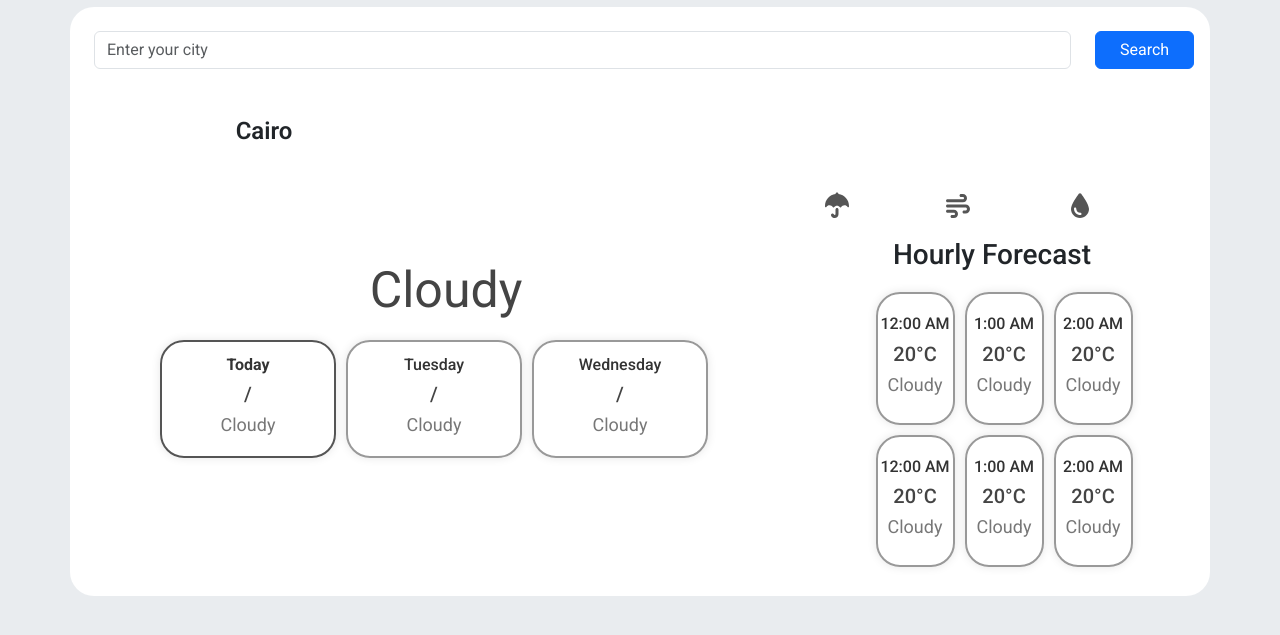
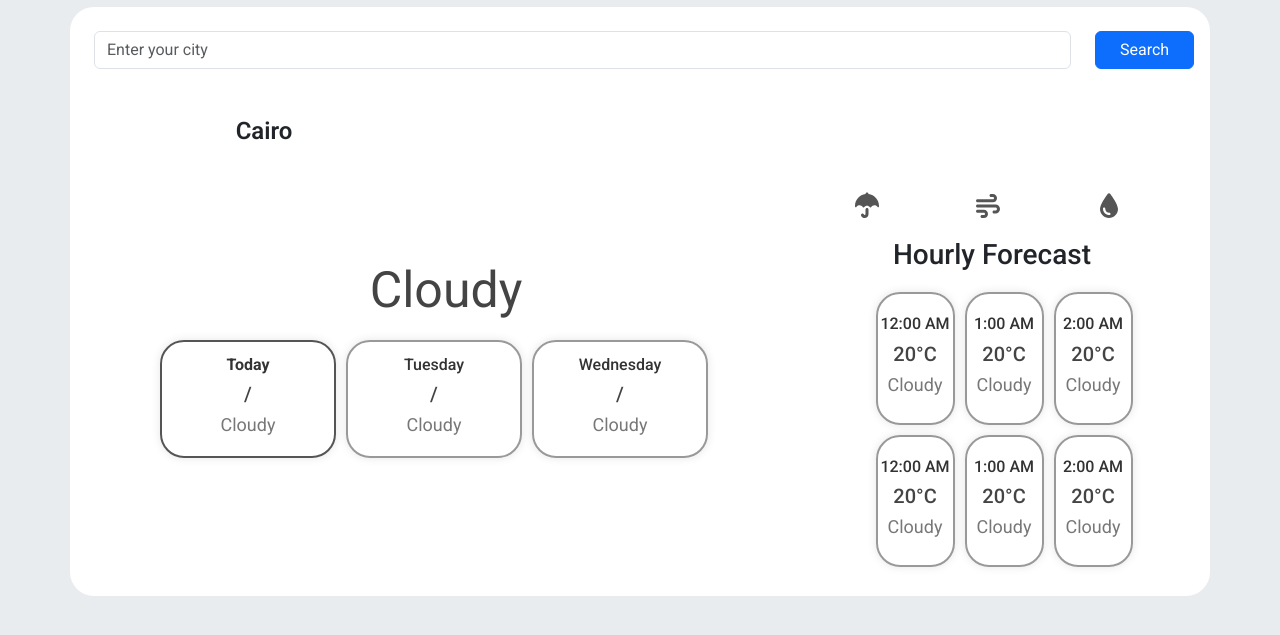
Before and after one commit to Yassin-Ibrahim5/Weather-App, a website: page weather app/index.html in a window 1280 px wide. Shown: the part 97-732 px from the top of the page. Drawn offline with Linux system fonts and the light colour scheme; no server answers.

Commit message:
latest updates

```diff
--- a/weather app/index.html
+++ b/weather app/index.html
@@ -105,18 +105,18 @@
                 </div>
             </div>
 
-            <div class="col-md-4 mt-4">
+            <div class="col-lg-4 mt-4 col-12">
                 <h3 id="current-time" class="text-center"></h3>
                 <div class="row d-flex justify-content-between weather-details mt-4">
-                    <div class="col-md-4 d-flex justify-content-between align-items-center">
+                    <div class="col-md-4 d-flex justify-content-center align-items-center">
                         <h4><i class="fa-solid fa-umbrella"></i></h4>
                         <h6 class="ms-2" id="chance-of-rain"></h6>
                     </div>
-                    <div class="col-md-4 d-flex justify-content-between align-items-center">
+                    <div class="col-md-4 d-flex justify-content-center align-items-center">
                         <h4><i class="fa-solid fa-wind"></i></h4>
                         <h6 class="ms-2" id="wind-speed"></h6>
                     </div>
-                    <div class="col-md-4 d-flex justify-content-between align-items-center">
+                    <div class="col-md-4 d-flex justify-content-center align-items-center">
                         <h4><i class="fa-solid fa-droplet"></i></h4>
                         <h6 class="ms-2" id="humidity"></h6>
                     </div>
```
Also changed, not shown: weather app/test.html (+1 -37 lines).
